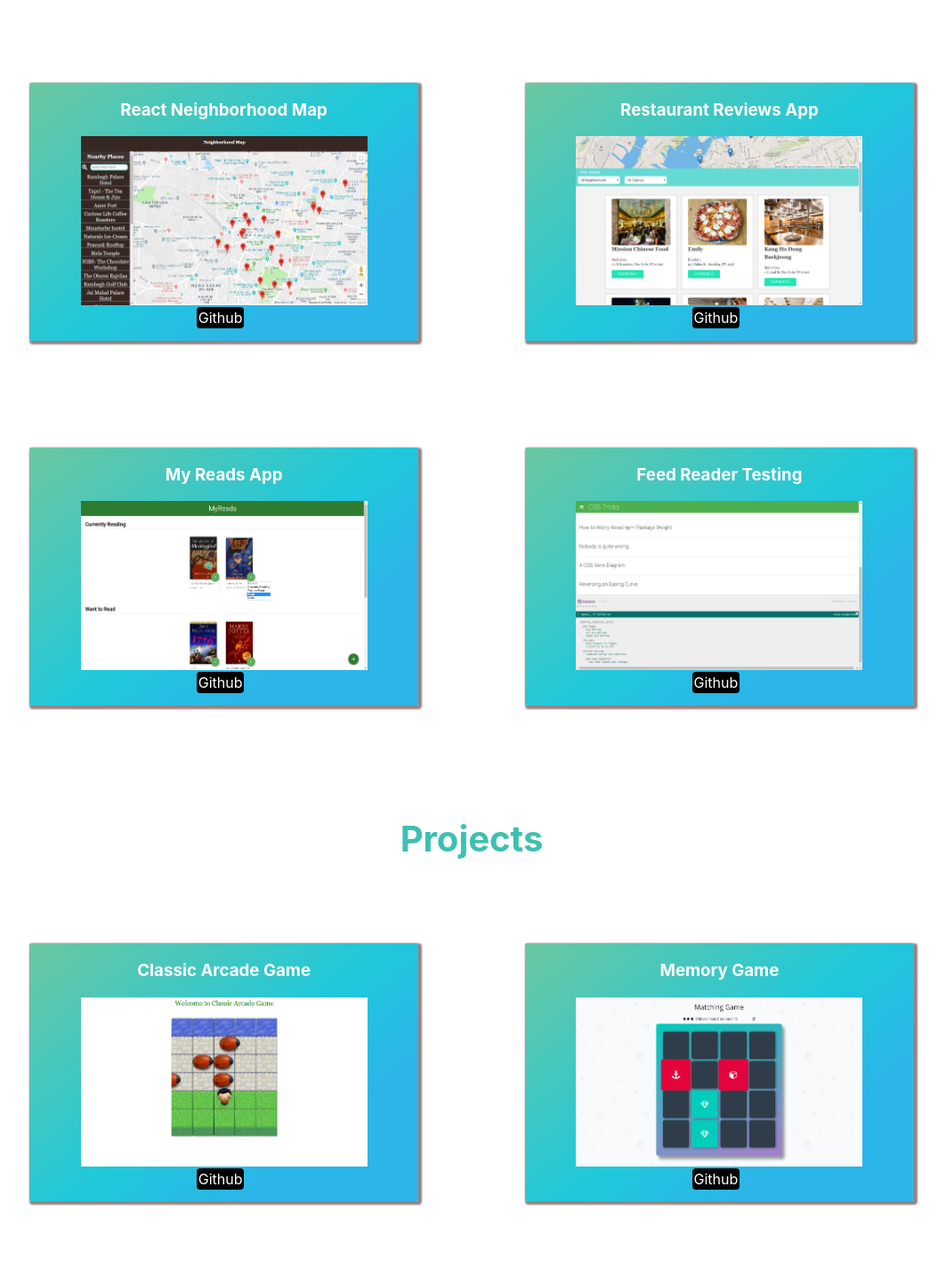
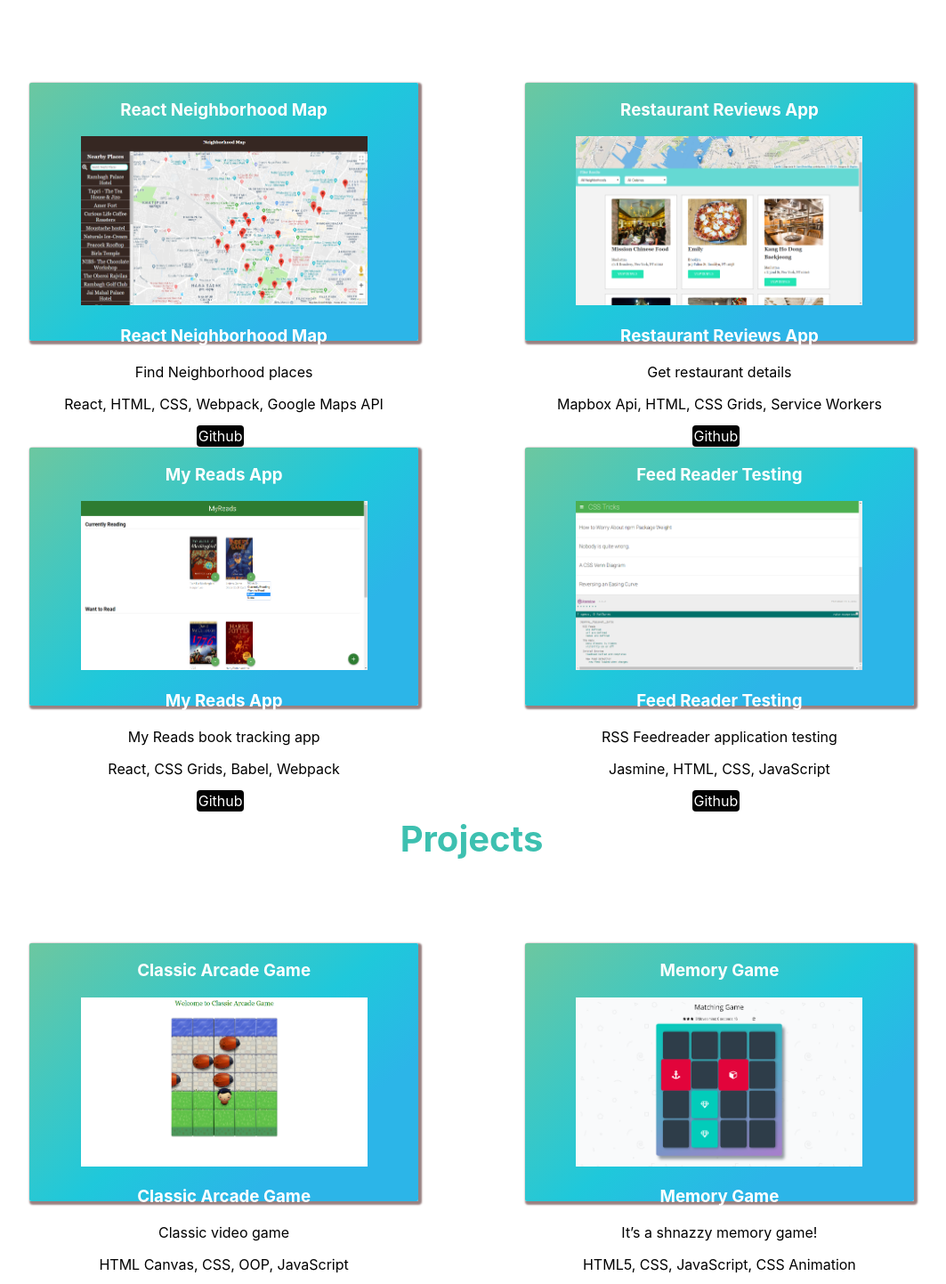
Before and after one commit to Ckbhatia/Portfolio, a React (Create React App) app: page / in a window 1280 px wide. Shown: the part 1056-2499 px from the top of the page at 89% size, without its empty margins (110-1173 px from the left). Built offline with nearby package versions, Linux system fonts and the light colour scheme.

Commit message:
feat: add new feature 3D flip

```diff
--- a/src/components/Projects.jsx
+++ b/src/components/Projects.jsx
@@ -17,19 +17,35 @@ export const FeaturedProjects =()=> {
 
     const featuredProjectsName = ['React Neighborhood Map', 'Restaurant Reviews App', 'My Reads App', 'Feed Reader Testing'];
     const featuredProjectsUrl = ['Neighborhood-Map-React', 'mws-restaurant-stage-1', 'reactnd-myreads', 'frontend-nanodegree-feedreader'];
+
+                //Live url of hosted projects
     const liveUrl = ['','','',''];
+
+    //Array of the store details of the projects
+    const details = [['Find Neighborhood places'] ,['Get restaurant details'], ['My Reads book tracking app'], ['RSS Feedreader application testing'], ['Classic Arcade game']];
+
+                //Array of tech names for the projects
+    const techUsed = [['React, HTML, CSS, Webpack, Google Maps API'], ['Mapbox Api, HTML, CSS Grids, Service Workers'], ['React, CSS Grids, Babel, Webpack'], ['Jasmine, HTML, CSS, JavaScript'], 'jQuery',
+                    'HTML Canvas', 'Bootstrap', 'API','Google Maps'];
 
 
     return (
         featuredProjectsName.map((name, index) =>
             <div key={index} className="project">
-                    <div className="part1">
+                <div className="prj">
+                    <div className="project-front">
                     <h3>{name}</h3>
                     <img className="pro-img" src={images[index]} alt={name}/>
                     </div>
-                    <div className="part2">
+                    <div className="project-back">
+                        <h3>{name}</h3>
+                        <p className="proText">{details[index]}</p>
+                        <p className="proText">{techUsed[index]}</p>
+                        <div className="buttons">
                     <a role="button" className="btn" href={`https://github.com/Ckbhatia/${featuredProjectsUrl[index]}`} target="_blank" rel="noopener noreferrer">Github</a>
                     <a role="button" className="btn2" href="https://" target="_blank" rel="noopener noreferrer">{liveUrl[index].length <= 1  ? null : 'Live'}</a>
+                    </div>
+                    </div>
                     </div>
                     </div>
             )
@@ -40,23 +56,40 @@ export const Projects =()=> {
 
     // Projects name, url and live url arrays
     const projectsName = ['Classic Arcade Game', 'Memory Game', 'Random Color picker', 'Portfolio', 'Pixel Art maker', 'Animal Trading Cards'];
+
+    //Projects url github and codepen
     const projectsUrl = ['frontend-nanodegree-arcade-game', 'fend-project-memory-game', 'React-random-color-picker', 'Ckbhatia.github.io', 'project/editor/XWMgkQ', 'pen/zWbVwE'];
+
+    //Array of the live url of the projects
     const liveUrl = ['','','','portfolio','project/full/169293', 'full/zWbVwE'];
+
+    //Array of the store details of the projects
+    const details = [['Classic video game'] ,['It’s a shnazzy memory game!'], ['React Random color app. Just Fun App!'], ['Static portfolio'], ['Creative pixel art maker tool'],
+                    ['Simple Card moc.']];
+
+    //Array of tech names for the projects
+    const techUsed = [['HTML Canvas, CSS, OOP, JavaScript'], ['HTML5, CSS, JavaScript, CSS Animation'], ['React, CSS, Babel, Webpack'], ['HTML, CSS, Bootstrap'], ['HTML Canvas, jQuery, javaScript, CSS'],
+                    ['HTML, CSS']];
 
     return (
             projectsName.map((project, index) => (
             <div key={index} className="project">
-            <div className="part1">
-            <h3>{project}</h3>
-            {/* Added index + 4 to skip the some images */}
+            <div className="prj">
+            <div className="project-front">
+            <h3>{projectsName[index]}</h3>
+            {/* Added index + 4 to skip the some images that rendered before */}
             <img src={images[4+index]} alt={project}/>
             </div>
-            <div className="part2">
+            <div className="project-back">
+                        <h3>{projectsName[index]}</h3>
+                        <p className="proText">{details[index]}</p>
+                        <p className="proText">{techUsed[index]}</p>
             {/* Button for gihub and live view the projects */}
             <a role="button" className="btn" href={index <= 3 ? `https://github.com/Ckbhatia/${projectsUrl[index]}` :  `https://codepen.io/ckbhatia/${projectsUrl[index]}`} target="_blank" rel="noopener noreferrer">{index <= 3 ? `Github`: 'Codepen'}</a>
             <a role="button" className="btn2" href={index <= 3 ? `https://ckbhatia.github.io/${liveUrl[index]}` :  `https://codepen.io/ckbhatia/${liveUrl[index]}`} target="_blank" rel="noopener noreferrer">{liveUrl[index].length <= 1  ? null : 'Live'}</a>
             </div>
             </div>
+            </div>
         ))
     )
 };
```
